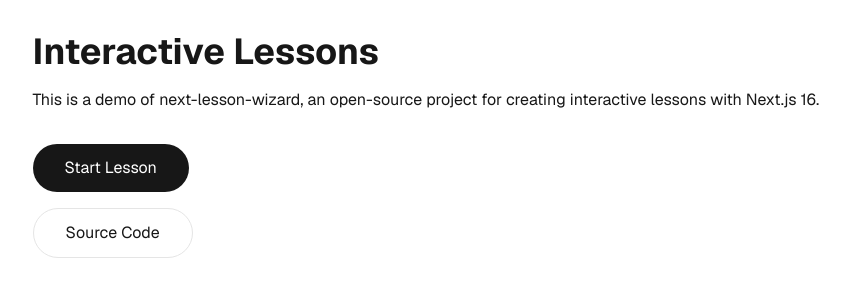
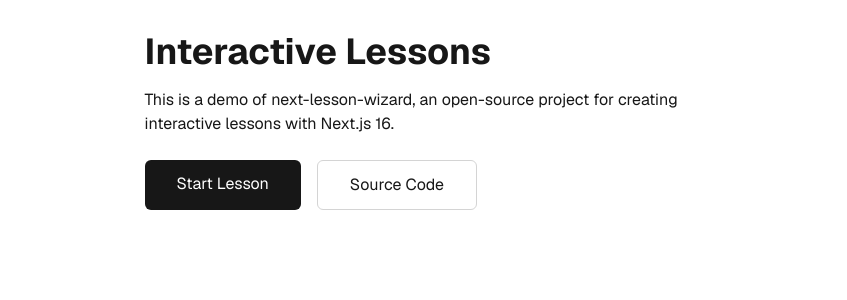
Before and after one commit to moeyyad/next-lesson-wizard, a Next.js app: page / in a window 1280 px wide. Shown: the top 300 px of the page, without its empty margins (184-1031 px from the left). Built offline with nearby package versions, Linux system fonts and the light colour scheme.

Commit message:
landing page UI improvement

```diff
--- a/app/page.tsx
+++ b/app/page.tsx
@@ -2,18 +2,18 @@ import Link from "next/link";
 
 export default function LandingPage() {
   return (
-    <div className="max-w-4xl w-full mx-auto px-4 sm:px-8">
-      <div className="py-8 space-y-4">
+    <div className="max-w-2xl w-full mx-auto px-4 sm:px-8">
+      <div className="pt-8 pb-6 space-y-4">
         <h1 className="text-3xl sm:text-4xl font-bold">Interactive Lessons</h1>
         <p className="text-neutral-900">
           This is a demo of next-lesson-wizard, an open-source project for creating interactive
           lessons with Next.js 16.
         </p>
       </div>
-      <div className="flex flex-col space-y-4">
+      <div className="flex flex-row flex-wrap gap-4">
         <Link
           href="/intro-to-positive-psych"
-          className="w-full sm:w-fit text-center rounded-full bg-neutral-900 px-8 py-3 text-base text-white hover:bg-neutral-700 cursor-pointer"
+          className="w-full sm:w-fit text-center rounded-md bg-neutral-900 px-8 py-3 text-base text-white hover:bg-neutral-700 cursor-pointer"
         >
           Start Lesson
         </Link>
@@ -21,7 +21,7 @@ export default function LandingPage() {
           href="https://github.com/moeyyad/next-lesson-wizard"
           target="_blank"
           rel="noopener noreferrer"
-          className="w-full sm:w-fit text-center rounded-full border border-neutral-200 px-8 py-3 text-base text-neutral-900 hover:bg-neutral-50 cursor-pointer"
+          className="w-full sm:w-fit text-center rounded-md border border-neutral-300 px-8 py-3 text-base text-neutral-900 hover:bg-neutral-50 cursor-pointer"
         >
           Source Code
         </a>
```
